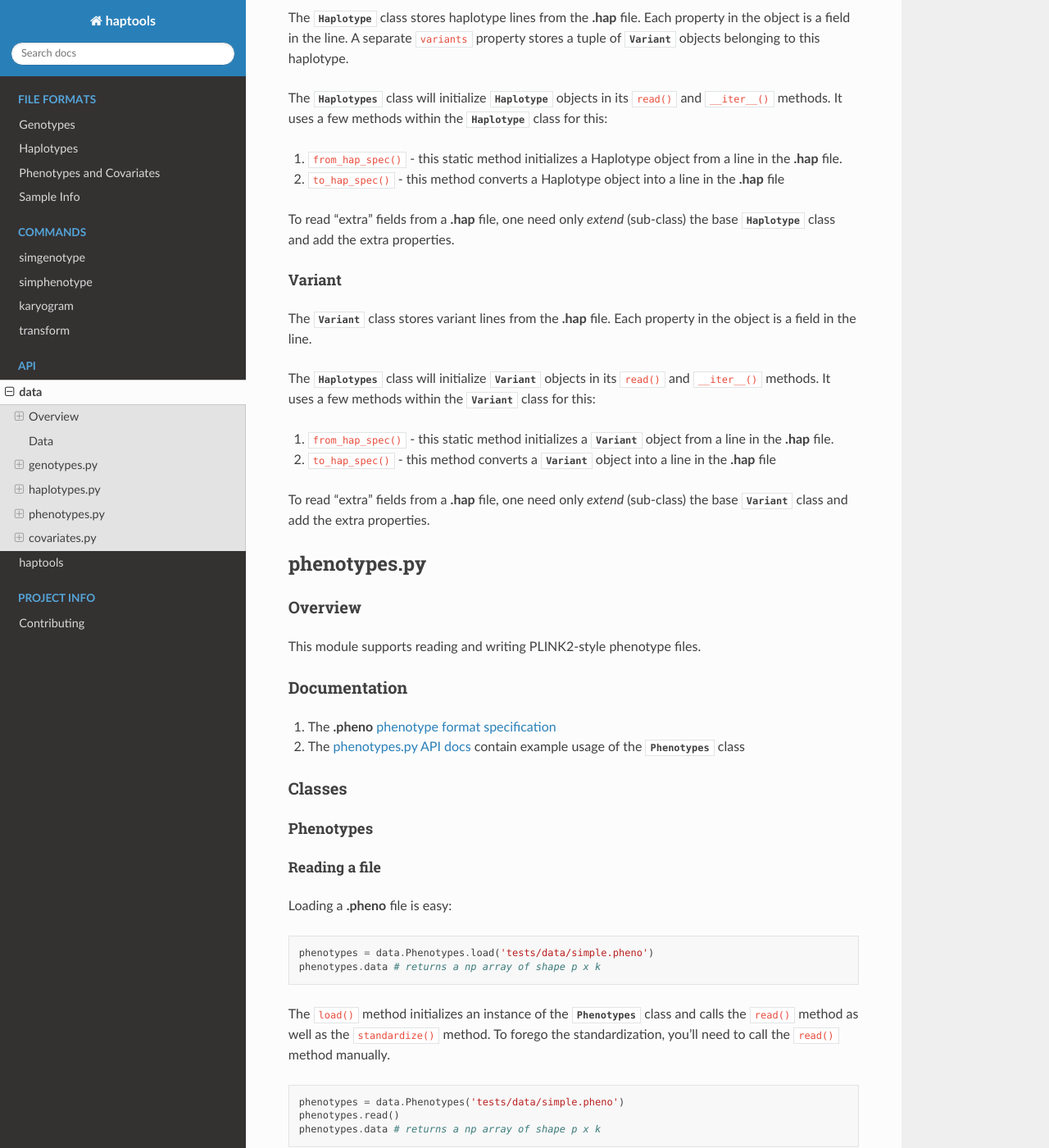
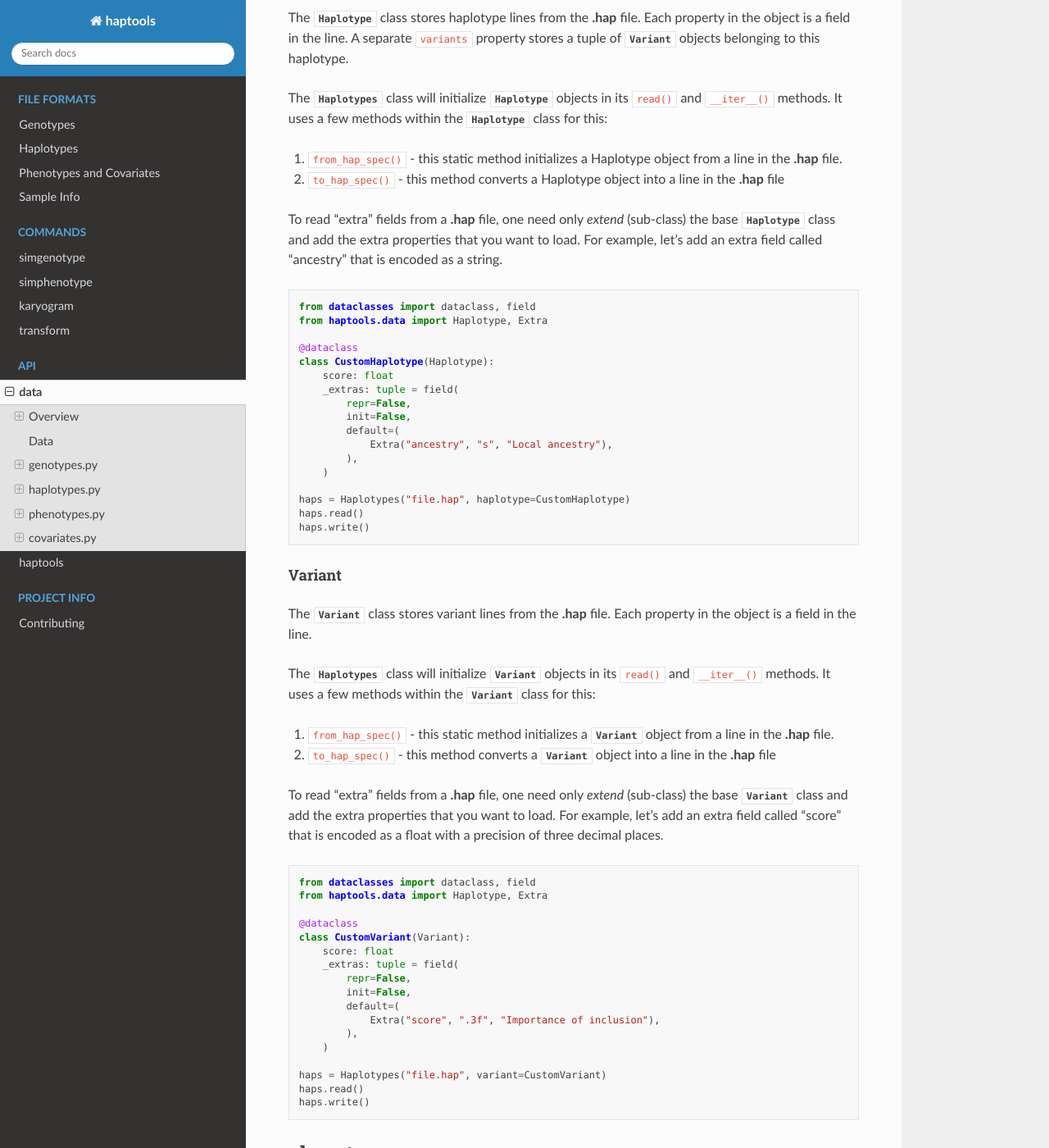
Before and after one commit to CAST-genomics/haptools, a Sphinx documentation site: the page built from docs/api/data.rst, in a window 1280 px wide and 1400 px high, scrolled down 7756 px. Shown: the whole window at 82% size. Built offline with Sphinx 7.4.7 and the Read the Docs theme 2.0.0, drawn with Linux system fonts in a browser that asks for light colours.

Commit message:
describe how to extend data.Haplotype and data.Variant classes in API docs

```diff
--- a/docs/api/data.rst
+++ b/docs/api/data.rst
@@ -304,7 +304,27 @@ The :class:`Haplotypes` class will initialize :class:`Haplotype` objects in its
 1. ``from_hap_spec()`` - this static method initializes a Haplotype object from a line in the **.hap** file.
 2. ``to_hap_spec()`` - this method converts a Haplotype object into a line in the **.hap** file
 
-To read "extra" fields from a **.hap** file, one need only *extend* (sub-class) the base :class:`Haplotype` class and add the extra properties.
+To read "extra" fields from a **.hap** file, one need only *extend* (sub-class) the base :class:`Haplotype` class and add the extra properties that you want to load. For example, let's add an extra field called "ancestry" that is encoded as a string.
+
+.. code-block:: python
+
+    from dataclasses import dataclass, field
+    from haptools.data import Haplotype, Extra
+
+    @dataclass
+    class CustomHaplotype(Haplotype):
+        score: float
+        _extras: tuple = field(
+            repr=False,
+            init=False,
+            default=(
+                Extra("ancestry", "s", "Local ancestry"),
+            ),
+        )
+
+    haps = Haplotypes("file.hap", haplotype=CustomHaplotype)
+    haps.read()
+    haps.write()
 
 Variant
 +++++++
@@ -315,7 +335,27 @@ The :class:`Haplotypes` class will initialize :class:`Variant` objects in its ``
 1. ``from_hap_spec()`` - this static method initializes a :class:`Variant` object from a line in the **.hap** file.
 2. ``to_hap_spec()`` - this method converts a :class:`Variant` object into a line in the **.hap** file
 
-To read "extra" fields from a **.hap** file, one need only *extend* (sub-class) the base :class:`Variant` class and add the extra properties.
+To read "extra" fields from a **.hap** file, one need only *extend* (sub-class) the base :class:`Variant` class and add the extra properties that you want to load. For example, let's add an extra field called "score" that is encoded as a float with a precision of three decimal places.
+
+.. code-block:: python
+
+    from dataclasses import dataclass, field
+    from haptools.data import Haplotype, Extra
+
+    @dataclass
+    class CustomVariant(Variant):
+        score: float
+        _extras: tuple = field(
+            repr=False,
+            init=False,
+            default=(
+                Extra("score", ".3f", "Importance of inclusion"),
+            ),
+        )
+
+    haps = Haplotypes("file.hap", variant=CustomVariant)
+    haps.read()
+    haps.write()
 
 phenotypes.py
 ~~~~~~~~~~~~~
--- a/docs/formats/phenotypes.rst
+++ b/docs/formats/phenotypes.rst
@@ -7,11 +7,10 @@ Phenotypes and Covariates
 Phenotype file format
 ---------------------
 Phenotypes are expected to follow `the PLINK2 .pheno file format <https://www.cog-genomics.org/plink/2.0/input#pheno>`_. This is a
-tab-separated format where the first column corresponds to the sample ID, and
-subsequent columns contain each of your phenotypes.
+tab-separated format where the first column corresponds to the sample ID, and subsequent columns contain each of your phenotypes.
 
 The first line of the file corresponds with the header and must begin with ``#IID``.
-The names of each of your phenotypes belong in the subbsequent columns of the header.
+The names of each of your phenotypes belong in the subsequent columns of the header.
 
 See `tests/data/simple.pheno <https://github.com/gymrek-lab/haptools/blob/main/tests/data/simple.pheno>`_ for an example of a phenotype file:
 
```
Also changed, not shown: 2 other files.
